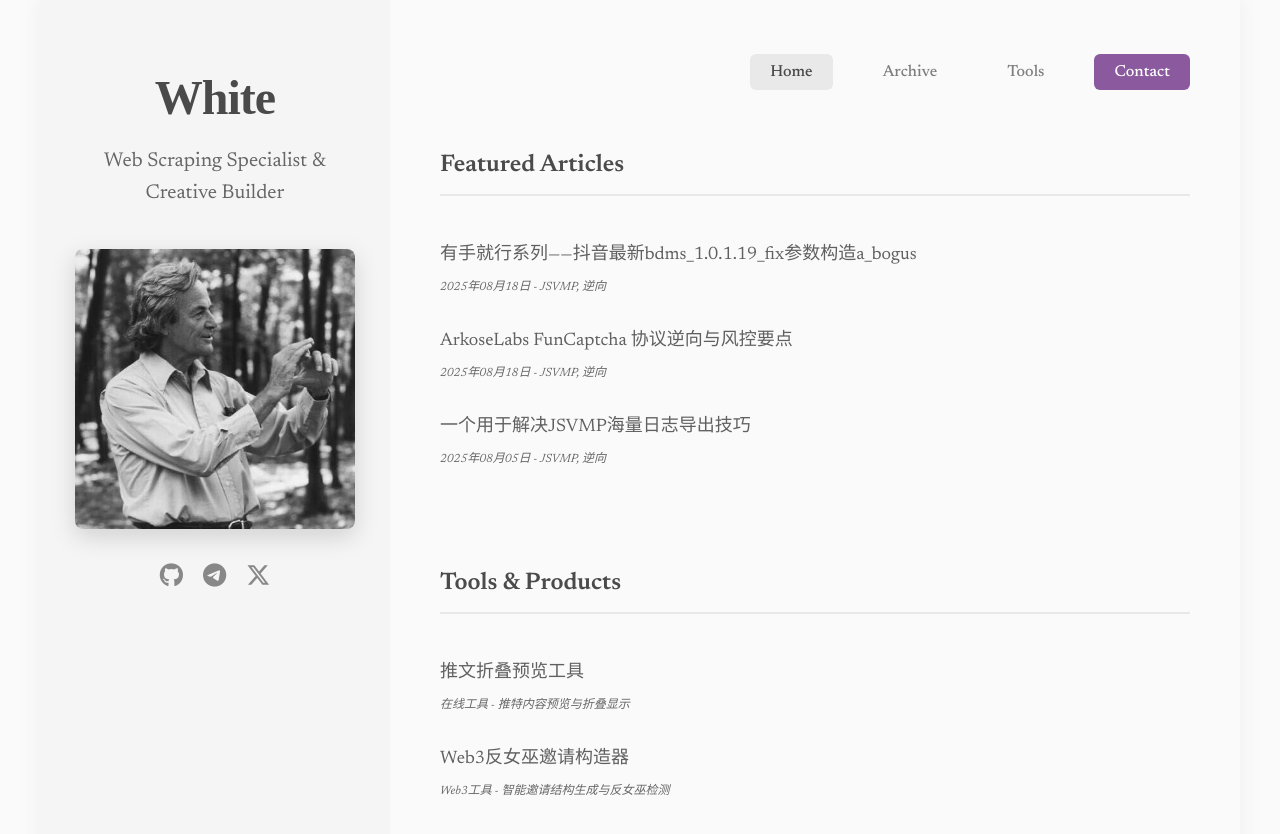
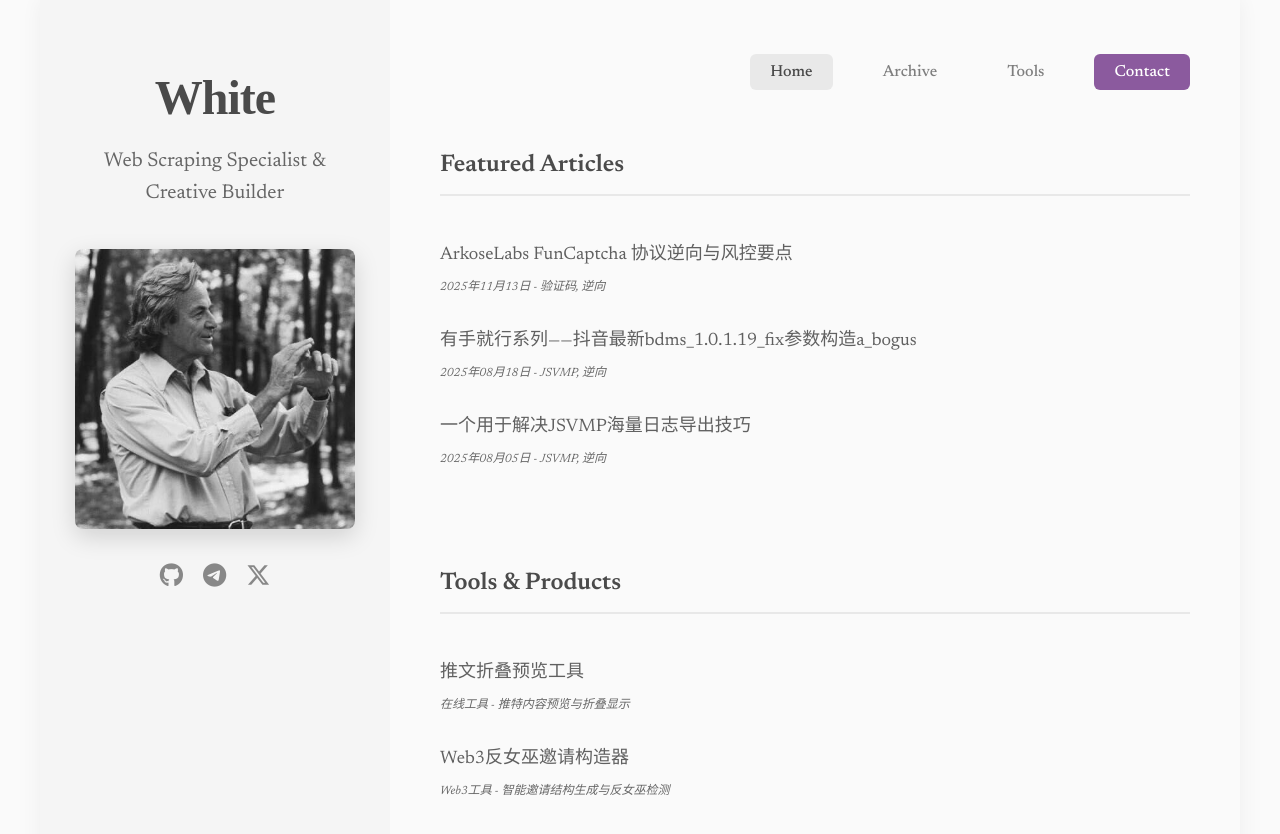
Before and after one commit to haloowhite/blog, a Jekyll site: the page built from index.html, in a window 1280 px wide and 900 px high. Shown: the top 834 px of the window. Built offline with Jekyll 4.4.1, drawn with Linux system fonts in a browser that asks for light colours; some web fonts are replaced.

Commit message:
chore: update meta field.

```diff
--- a/_posts/2025-11-13-arkose-funcaptcha-reverse-tutorial.md
+++ b/_posts/2025-11-13-arkose-funcaptcha-reverse-tutorial.md
@@ -1,9 +1,9 @@
 ---
 layout: post
 title: "ArkoseLabs FunCaptcha 协议逆向与风控要点"
-date: 2025-08-18
-categories: [JSVMP, 逆向]
-tags: [有手就行系列，逆向, JSVMP, 抖音]
+date: 2025-11-13
+categories: [验证码, 逆向]
+tags: [验证码，逆向, ArkoseLabs, FunCaptcha]
 excerpt: "这次不用带手，我们一起深入浅出关于FunCaptcha你所需要知道的一切..."
 ---
 # **ArkoseLabs FunCaptcha 协议逆向与风控要点**
```
